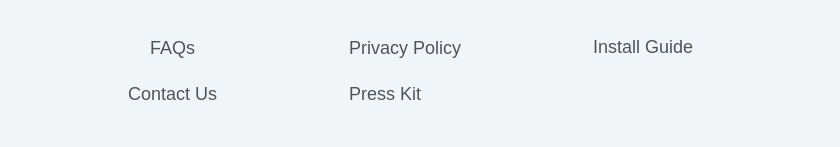
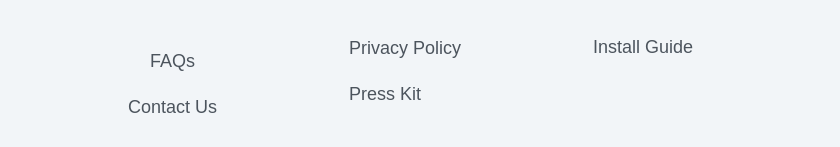
Before and after one commit to Phalcin/First-Landing-Page, a plain HTML site: page index.html in a window 1280 px wide. Shown: the part 3731-3878 px from the top of the page, 191-1031 px from the left. Drawn offline with Linux system fonts and the light colour scheme; a web font is replaced by a local one.

Commit message:
Add files via upload

```diff
--- a/index.html
+++ b/index.html
@@ -222,9 +222,9 @@
 
         <ul class="first-part">
 
-          <h2 class="faqs-h2">FAQs</h2>
           <li class="conditions faqs-privacy">
           </li>
+          <h2 class="faqs-h2">FAQs</h2>
 
           <li class="conditions">Contact Us</li>
         </ul>
--- a/styles.css
+++ b/styles.css
@@ -277,7 +277,8 @@ body {
   margin-left: 1.25rem;
 }
 
-.faqs-privacy {
+.faqs-privacy,
+.faqs-h2 {
   margin-bottom: 1.563rem;
 }
 
```
